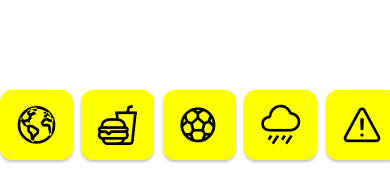
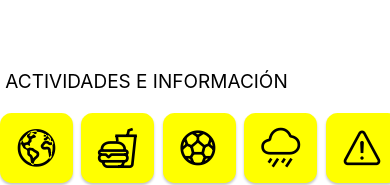
Before and after one commit to Lucostamagna/Country_design, a React Native app: screen /HomeScreen in a window 390 px wide. Shown: the part 548-733 px from the top of the page. Built offline with nearby package versions, Linux system fonts and the light colour scheme.

Commit message:
add Details in Home

```diff
--- a/src/Screen/HomeScreen.tsx
+++ b/src/Screen/HomeScreen.tsx
@@ -95,6 +95,9 @@ const HomeScreen = () => {
       />
 </View>
 <View >
+
+        <Text style={styles.textPlaceTwo}> ACTIVIDADES E INFORMACIÓN</Text>
+
   <DetailCountry/>
 </View>
     </View>
@@ -158,6 +161,11 @@ const styles = StyleSheet.create({
     marginBottom:'-25%',
     fontSize: 19,
   },
+  textPlaceTwo:{
+    marginTop: "1%",
+    marginBottom:'5%',
+    fontSize: 19,
+  },
   title: {
     color: "white",
     fontSize: 19,
```
